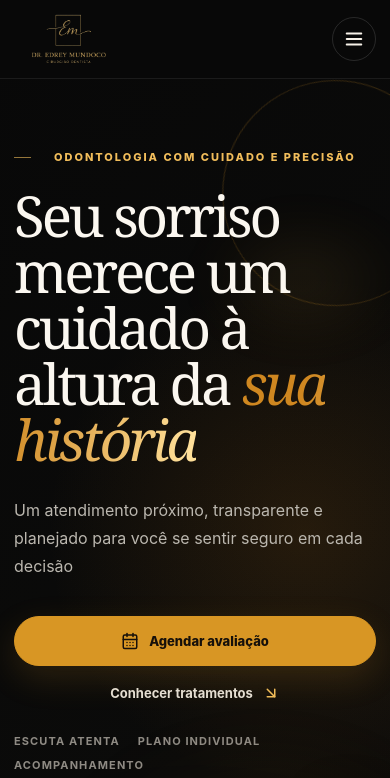
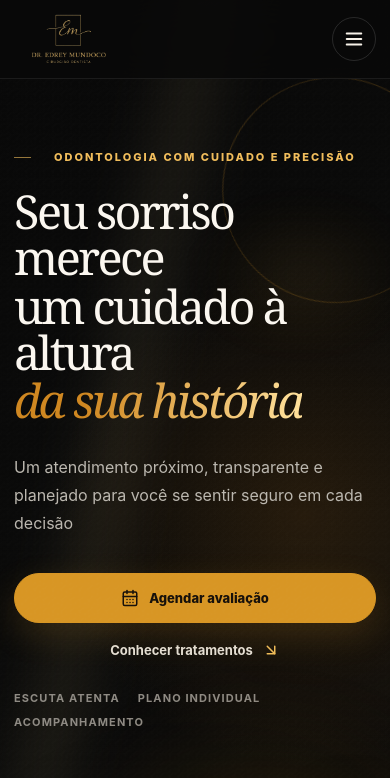
Before and after one commit to Track-For/site-dentista, a Vue app: page / in a window 390 px wide. Shown: the top 778 px of the page. Built offline with nearby package versions, Linux system fonts and the light colour scheme.

Commit message:
Enhance cinematic storytelling

```diff
--- a/src/App.vue
+++ b/src/App.vue
@@ -22,12 +22,14 @@ import {
 const menuOpen = ref(false)
 const activeTreatment = ref<number | null>(0)
 const formStatus = ref('')
+const showIntro = ref(true)
 const whatsappNumber = '559492211681'
 const whatsappLink = `https://wa.me/${whatsappNumber}`
 const instagramLink = 'https://www.instagram.com/dr.edreymundoco/'
 let revealObserver: IntersectionObserver | null = null
 let scrollAnimationFrame: number | null = null
 let removeScrollListener: (() => void) | null = null
+let introTimer: number | null = null
 
 const treatments = [
   {
@@ -98,8 +100,23 @@ function toggleTreatment(index: number) {
   activeTreatment.value = index
 }
 
+function finishIntro() {
+  if (!showIntro.value) return
+  showIntro.value = false
+  document.body.classList.remove('intro-playing')
+  document.documentElement.classList.add('cinematic-ready')
+  if (introTimer !== null) {
+    window.clearTimeout(introTimer)
+    introTimer = null
+  }
+}
+
+function handleIntroKeydown(event: KeyboardEvent) {
+  if (event.key === 'Escape') finishIntro()
+}
+
 onMounted(() => {
-  const revealElements = document.querySelectorAll<HTMLElement>('[data-reveal]')
+  const revealElements = document.querySelectorAll<HTMLElement>('[data-reveal], [data-cinematic-section]')
   const prefersReducedMotion = window.matchMedia('(prefers-reduced-motion: reduce)').matches
 
   const updateScrollMotion = () => {
@@ -118,6 +135,14 @@ onMounted(() => {
   }
 
   document.documentElement.classList.add('motion-ready')
+  if (prefersReducedMotion) {
+    showIntro.value = false
+    document.documentElement.classList.add('cinematic-ready')
+  } else {
+    document.body.classList.add('intro-playing')
+    window.addEventListener('keydown', handleIntroKeydown)
+    introTimer = window.setTimeout(finishIntro, 1900)
+  }
   updateScrollMotion()
   window.addEventListener('scroll', scheduleScrollMotion, { passive: true })
   removeScrollListener = () => window.removeEventListener('scroll', scheduleScrollMotion)
@@ -149,7 +174,10 @@ onBeforeUnmount(() => {
   revealObserver?.disconnect()
   removeScrollListener?.()
   if (scrollAnimationFrame !== null) window.cancelAnimationFrame(scrollAnimationFrame)
-  document.documentElement.classList.remove('motion-ready')
+  if (introTimer !== null) window.clearTimeout(introTimer)
+  window.removeEventListener('keydown', handleIntroKeydown)
+  document.body.classList.remove('intro-playing')
+  document.documentElement.classList.remove('motion-ready', 'cinematic-ready')
 })
 
 function sendToWhatsApp(event: Event) {
@@ -181,6 +209,22 @@ function sendToWhatsApp(event: Event) {
 </script>
 
 <template>
+  <Transition name="cinematic-intro" appear>
+    <div v-if="showIntro" class="cinematic-intro" aria-hidden="true" @click="finishIntro">
+      <div class="intro-light"></div>
+      <div class="intro-content">
+        <p class="intro-overline">Uma experiência de cuidado</p>
+        <img src="/logo-edrey-mark.png" alt="" />
+        <p class="intro-name">Dr. Edrey <em>Mundoco</em></p>
+        <div class="intro-meta">
+          <span>01</span><i></i><span>03</span>
+          <small>Odontologia · precisão · presença</small>
+        </div>
+      </div>
+    </div>
+  </Transition>
+
+  <div class="film-grain" aria-hidden="true"></div>
   <a class="skip-link" href="#conteudo">Pular para o conteúdo</a>
 
   <header class="site-header" @keydown.esc="closeMenu">
@@ -215,12 +259,17 @@ function sendToWhatsApp(event: Event) {
   <main id="conteudo">
     <section id="inicio" class="hero" aria-labelledby="hero-title">
       <div class="hero-aurora" aria-hidden="true"></div>
+      <div class="hero-light-beam" aria-hidden="true"></div>
       <div class="hero-orbit hero-orbit-one" aria-hidden="true"></div>
       <div class="hero-orbit hero-orbit-two" aria-hidden="true"></div>
       <div class="container hero-grid">
         <div class="hero-copy" data-reveal="left">
           <p class="eyebrow"><span></span> Odontologia com cuidado e precisão</p>
-          <h1 id="hero-title">Seu sorriso merece um cuidado à altura da <em>sua história</em></h1>
+          <h1 id="hero-title">
+            <span class="headline-line"><span>Seu sorriso merece</span></span>
+            <span class="headline-line"><span>um cuidado à altura</span></span>
+            <span class="headline-line"><span><em>da sua história</em></span></span>
+          </h1>
           <p class="hero-lead">
             Um atendimento próximo, transparente e planejado para você se sentir seguro em cada decisão
           </p>
@@ -274,7 +323,7 @@ function sendToWhatsApp(event: Event) {
       </div>
     </section>
 
-    <section id="tratamentos" class="section treatments-section" aria-labelledby="treatments-title">
+    <section id="tratamentos" class="section treatments-section" aria-labelledby="treatments-title" data-cinematic-section>
       <div class="container">
         <div class="section-heading" data-reveal>
           <div>
@@ -328,7 +377,7 @@ function sendToWhatsApp(event: Event) {
       </div>
     </section>
 
-    <section id="sobre" class="section about-section" aria-labelledby="about-title">
+    <section id="sobre" class="section about-section" aria-labelledby="about-title" data-cinematic-section>
       <div class="container about-grid">
         <div class="about-visual" data-reveal="left">
           <div class="about-image">
@@ -378,7 +427,7 @@ function sendToWhatsApp(event: Event) {
       </div>
     </section>
 
-    <section class="section journey-section" aria-labelledby="journey-title">
+    <section class="section journey-section" aria-labelledby="journey-title" data-cinematic-section>
       <div class="container">
         <div class="journey-heading" data-reveal>
           <p class="eyebrow"><span></span> Sua jornada de cuidado</p>
@@ -401,7 +450,7 @@ function sendToWhatsApp(event: Event) {
       </div>
     </section>
 
-    <section id="duvidas" class="section faq-section" aria-labelledby="faq-title">
+    <section id="duvidas" class="section faq-section" aria-labelledby="faq-title" data-cinematic-section>
       <div class="container faq-grid">
         <div class="faq-intro" data-reveal="left">
           <p class="eyebrow"><span></span> Dúvidas frequentes</p>
@@ -420,7 +469,7 @@ function sendToWhatsApp(event: Event) {
       </div>
     </section>
 
-    <section id="agendamento" class="section booking-section" aria-labelledby="booking-title">
+    <section id="agendamento" class="section booking-section" aria-labelledby="booking-title" data-cinematic-section>
       <div class="booking-orbit" aria-hidden="true"></div>
       <div class="container booking-grid">
         <div class="booking-copy" data-reveal="left">
--- a/src/style.css
+++ b/src/style.css
@@ -31,6 +31,139 @@ body {
   background: var(--ink);
 }
 
+body.intro-playing { overflow: hidden; }
+
+.cinematic-intro {
+  position: fixed;
+  z-index: 2000;
+  inset: 0;
+  display: grid;
+  overflow: hidden;
+  place-items: center;
+  background:
+    radial-gradient(circle at 50% 44%, rgba(216, 150, 36, 0.11), transparent 26%),
+    #070706;
+  cursor: pointer;
+  clip-path: inset(0);
+}
+
+.cinematic-intro::before,
+.cinematic-intro::after {
+  position: absolute;
+  right: 0;
+  left: 0;
+  height: 1px;
+  transform: scaleX(0);
+  background: linear-gradient(90deg, transparent, rgba(241, 189, 91, 0.7), transparent);
+  content: "";
+  animation: intro-rule 1.25s cubic-bezier(0.22, 1, 0.36, 1) 120ms forwards;
+}
+
+.cinematic-intro::before { top: 16%; }
+.cinematic-intro::after { bottom: 16%; animation-delay: 220ms; }
+
+.intro-light {
+  position: absolute;
+  top: -50%;
+  bottom: -50%;
+  left: -45%;
+  width: 32%;
+  transform: rotate(13deg);
+  background: linear-gradient(90deg, transparent, rgba(255, 226, 164, 0.08), transparent);
+  filter: blur(12px);
+  animation: intro-light-pass 1.65s ease-in-out 150ms both;
+}
+
+.intro-content {
+  position: relative;
+  display: grid;
+  width: min(620px, calc(100% - 48px));
+  justify-items: center;
+  text-align: center;
+}
+
+.intro-overline {
+  margin: 0 0 24px;
+  color: #8c877f;
+  font-size: 9px;
+  font-weight: 800;
+  letter-spacing: 0.28em;
+  text-transform: uppercase;
+  animation: intro-copy-in 700ms cubic-bezier(0.22, 1, 0.36, 1) 120ms backwards;
+}
+
+.intro-content > img {
+  width: clamp(76px, 10vw, 112px);
+  height: clamp(62px, 8vw, 88px);
+  object-fit: contain;
+  filter: drop-shadow(0 0 28px rgba(241, 189, 91, 0.22));
+  animation: intro-mark-in 900ms cubic-bezier(0.22, 1, 0.36, 1) 240ms backwards;
+}
+
+.intro-name {
+  margin: 22px 0 0;
+  color: #f8f3eb;
+  font-family: Georgia, "Times New Roman", serif;
+  font-size: clamp(32px, 5vw, 58px);
+  font-weight: 400;
+  letter-spacing: -0.045em;
+  line-height: 1;
+  animation: intro-copy-in 800ms cubic-bezier(0.22, 1, 0.36, 1) 430ms backwards;
+}
+
+.intro-name em { color: var(--gold-light); font-weight: 400; }
+
+.intro-meta {
+  display: grid;
+  width: min(360px, 86%);
+  grid-template-columns: auto 1fr auto;
+  align-items: center;
+  gap: 12px;
+  margin-top: 30px;
+  color: var(--gold);
+  font-size: 8px;
+  font-weight: 850;
+  letter-spacing: 0.18em;
+  animation: intro-copy-in 700ms cubic-bezier(0.22, 1, 0.36, 1) 620ms backwards;
+}
+
+.intro-meta i { height: 1px; background: rgba(241, 189, 91, 0.32); }
+
+.intro-meta small {
+  grid-column: 1 / -1;
+  margin-top: 8px;
+  color: #77736d;
+  font-size: 8px;
+  font-style: normal;
+  letter-spacing: 0.22em;
+  text-transform: uppercase;
+}
+
+.cinematic-intro-enter-active { animation: intro-screen-in 360ms ease-out both; }
+
+.cinematic-intro-leave-active {
+  transition: clip-path 850ms cubic-bezier(0.76, 0, 0.24, 1), filter 850ms ease;
+}
+
+.cinematic-intro-leave-to {
+  clip-path: inset(0 0 100% 0);
+  filter: brightness(1.7);
+}
+
+.film-grain {
+  position: fixed;
+  z-index: 80;
+  inset: -40%;
+  background-image:
+    repeating-radial-gradient(circle at 18% 27%, rgba(255, 255, 255, 0.42) 0 0.45px, transparent 0.7px 4px),
+    repeating-radial-gradient(circle at 72% 63%, rgba(255, 255, 255, 0.28) 0 0.4px, transparent 0.8px 5px);
+  background-size: 9px 11px, 13px 15px;
+  opacity: 0.025;
+  mix-blend-mode: screen;
+  pointer-events: none;
+  animation: film-grain 420ms steps(2, end) infinite;
+}
+
 body, button, input, select, textarea { font: inherit; }
 a { color: inherit; }
 button, a { -webkit-tap-highlight-color: transparent; }
@@ -70,7 +203,7 @@ button, a { -webkit-tap-highlight-color: transparent; }
   backdrop-filter: blur(18px);
 }
 
-.motion-ready .site-header {
+.cinematic-ready .site-header {
   animation: header-drop 820ms cubic-bezier(0.22, 1, 0.36, 1) both;
 }
 
@@ -213,6 +346,20 @@ button, a { -webkit-tap-highlight-color: transparent; }
   pointer-events: none;
 }
 
+.hero-light-beam {
+  position: absolute;
+  z-index: 1;
+  top: -45%;
+  bottom: -45%;
+  left: -42%;
+  width: 28%;
+  transform: rotate(12deg);
+  background: linear-gradient(90deg, transparent, rgba(255, 224, 154, 0.07), transparent);
+  filter: blur(18px);
+  animation: hero-light-pass 8s ease-in-out 1.4s infinite;
+  pointer-events: none;
+}
+
 .hero::before {
   position: absolute;
   inset: 0;
@@ -241,15 +388,36 @@ button, a { -webkit-tap-highlight-color: transparent; }
   transform: translate3d(0, 24px, 0);
 }
 
-.motion-ready .hero-copy[data-revealed="true"] > * {
+.cinematic-ready .hero-copy[data-revealed="true"] > * {
   animation: hero-line-in 800ms cubic-bezier(0.22, 1, 0.36, 1) both;
 }
 
-.motion-ready .hero-copy[data-revealed="true"] > :nth-child(1) { animation-delay: 120ms; }
-.motion-ready .hero-copy[data-revealed="true"] > :nth-child(2) { animation-delay: 240ms; }
-.motion-ready .hero-copy[data-revealed="true"] > :nth-child(3) { animation-delay: 370ms; }
-.motion-ready .hero-copy[data-revealed="true"] > :nth-child(4) { animation-delay: 500ms; }
-.motion-ready .hero-copy[data-revealed="true"] > :nth-child(5) { animation-delay: 640ms; }
+.cinematic-ready .hero-copy[data-revealed="true"] > :nth-child(1) { animation-delay: 80ms; }
+.cinematic-ready .hero-copy[data-revealed="true"] > :nth-child(2) { animation-delay: 160ms; }
+.cinematic-ready .hero-copy[data-revealed="true"] > :nth-child(3) { animation-delay: 520ms; }
+.cinematic-ready .hero-copy[data-revealed="true"] > :nth-child(4) { animation-delay: 650ms; }
+.cinematic-ready .hero-copy[data-revealed="true"] > :nth-child(5) { animation-delay: 790ms; }
+
+.headline-line {
+  display: block;
+  overflow: hidden;
+  padding-bottom: 0.04em;
+}
+
+.headline-line > span { display: block; }
+
+.motion-ready .headline-line > span {
+  opacity: 0;
+  transform: translate3d(0, 112%, 0) rotate(1.2deg);
+  transform-origin: left bottom;
+}
+
+.cinematic-ready .hero-copy[data-revealed="true"] .headline-line > span {
+  animation: headline-mask-in 980ms cubic-bezier(0.16, 1, 0.3, 1) both;
+}
+
+.cinematic-ready .hero-copy[data-revealed="true"] .headline-line:nth-child(2) > span { animation-delay: 110ms; }
+.cinematic-ready .hero-copy[data-revealed="true"] .headline-line:nth-child(3) > span { animation-delay: 220ms; }
 
 .eyebrow {
   display: flex;
@@ -346,7 +514,7 @@ h1 em {
   padding: 28px 28px 0 0;
 }
 
-.motion-ready .hero-portrait-wrap[data-revealed="true"] .hero-portrait {
+.cinematic-ready .hero-portrait-wrap[data-revealed="true"] .hero-portrait {
   animation: portrait-frame-in 1.05s cubic-bezier(0.22, 1, 0.36, 1) 100ms both;
 }
 
@@ -555,6 +723,31 @@ h1 em {
 .section {
   position: relative;
   padding-block: clamp(88px, 10vw, 144px);
+}
+
+[data-cinematic-section] {
+  --cinema-wipe: var(--paper);
+  isolation: isolate;
+}
+
+.about-section[data-cinematic-section],
+.booking-section[data-cinematic-section] { --cinema-wipe: #090908; }
+
+.journey-section[data-cinematic-section] { --cinema-wipe: #151412; }
+
+[data-cinematic-section]::after {
+  position: absolute;
+  z-index: 20;
+  inset: 0;
+  transform: scaleY(1);
+  transform-origin: bottom center;
+  background: var(--cinema-wipe);
+  content: "";
+  pointer-events: none;
+}
+
+[data-cinematic-section][data-revealed="true"]::after {
+  animation: cinematic-section-wipe 1.05s cubic-bezier(0.76, 0, 0.24, 1) forwards;
 }
 
 .section-heading {
@@ -1451,6 +1644,44 @@ h2 em {
   to { opacity: 1; transform: translateY(0); }
 }
 
+@keyframes intro-screen-in {
+  from { opacity: 0; }
+  to { opacity: 1; }
+}
+
+@keyframes intro-rule {
+  to { transform: scaleX(1); }
+}
+
+@keyframes intro-light-pass {
+  from { left: -45%; }
+  to { left: 125%; }
+}
+
+@keyframes intro-copy-in {
+  from { opacity: 0; transform: translate3d(0, 18px, 0); letter-spacing: 0.38em; }
+  to { opacity: 1; transform: translate3d(0, 0, 0); }
+}
+
+@keyframes intro-mark-in {
+  from { opacity: 0; transform: scale(0.72) rotate(-5deg); filter: blur(8px); }
+  to { opacity: 1; transform: scale(1) rotate(0); filter: blur(0) drop-shadow(0 0 28px rgba(241, 189, 91, 0.22)); }
+}
+
+@keyframes film-grain {
+  0% { transform: translate3d(-2%, 1%, 0); }
+  25% { transform: translate3d(1%, -2%, 0); }
+  50% { transform: translate3d(2%, 2%, 0); }
+  75% { transform: translate3d(-1%, -1%, 0); }
+  100% { transform: translate3d(0, 2%, 0); }
+}
+
+@keyframes hero-light-pass {
+  0%, 58% { left: -42%; opacity: 0; }
+  66% { opacity: 1; }
+  84%, 100% { left: 125%; opacity: 0; }
+}
+
 @keyframes button-sheen {
   0%, 68% { left: -55%; }
   86%, 100% { left: 135%; }
@@ -1464,6 +1695,16 @@ h2 em {
 @keyframes hero-line-in {
   from { opacity: 0; transform: translate3d(0, 28px, 0) scale(0.985); }
   to { opacity: 1; transform: translate3d(0, 0, 0) scale(1); }
+}
+
+@keyframes headline-mask-in {
+  from { opacity: 0; transform: translate3d(0, 112%, 0) rotate(1.2deg); }
+  to { opacity: 1; transform: translate3d(0, 0, 0) rotate(0); }
+}
+
+@keyframes cinematic-section-wipe {
+  0% { transform: scaleY(1); transform-origin: top center; }
+  100% { transform: scaleY(0); transform-origin: top center; }
 }
 
 @keyframes eyebrow-pulse {
@@ -1582,7 +1823,7 @@ h2 em {
   .hero { min-height: auto; }
   .hero-grid { grid-template-columns: 1fr; padding-block: 72px 34px; }
   .hero-copy { padding-top: 0; }
-  h1 { font-size: clamp(44px, 14.5vw, 68px); }
+  h1 { font-size: clamp(39px, 12vw, 58px); }
   .hero-actions { align-items: stretch; flex-direction: column; gap: 18px; }
   .text-link { justify-content: center; }
   .hero-note { gap: 10px 18px; margin-top: 32px; }
@@ -1634,6 +1875,8 @@ h2 em {
   }
 
   .hero-portrait img { transform: scale(1.02) !important; }
+  [data-cinematic-section]::after { display: none !important; }
+  .film-grain { display: none !important; }
 
   *, *::before, *::after {
     scroll-behavior: auto !important;
```
